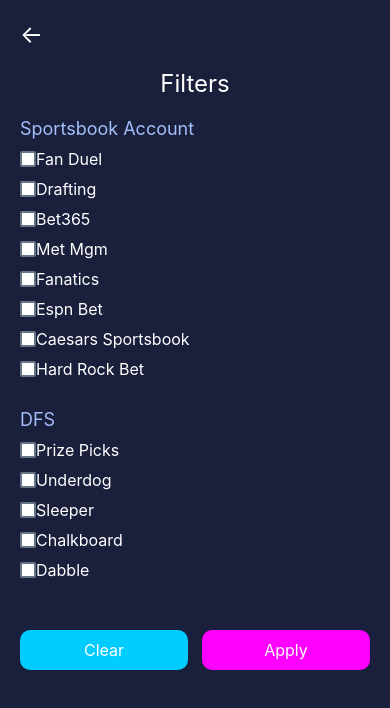
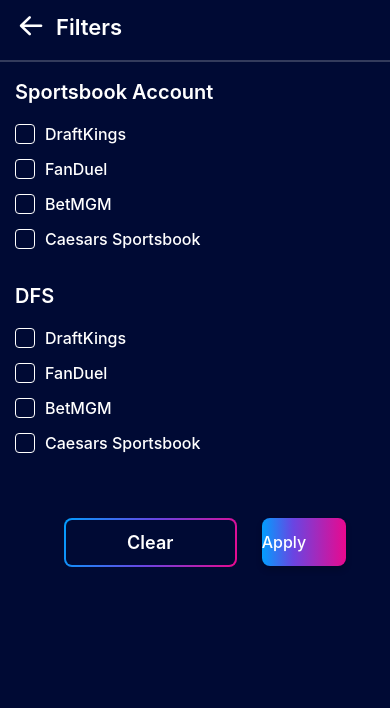
Before and after one commit to karthi2002/ODSLY, a React Native app: screen /LiveStack in a window 390 px wide. Shown: the top 708 px of the page. Built offline with nearby package versions, Linux system fonts and the light colour scheme.

Commit message:
60% of the project compeleted and have a few changes

```diff
--- /dev/null
+++ b/components/Input/DollarInputField.jsx
@@ -0,0 +1,102 @@
+import React, { useState } from 'react';
+import { View, Text, TextInput, StyleSheet, VirtualizedList } from 'react-native';
+import { FontAwesome } from '@expo/vector-icons';
+import Colors from '../../utils/Colors';
+
+export default function DollarInputField({
+  label,
+  value,
+  setValue,
+  placeholder,
+  pattern,
+  errorMessage,
+  style
+}) {
+  const [isFocused, setIsFocused] = useState(false);
+  const [error, setError] = useState('');
+
+  const handleBlur = () => {
+    setIsFocused(false);
+    if (pattern && !new RegExp(pattern).test(value)) {
+      setError(errorMessage || 'Invalid input');
+    } else {
+      setError('');
+    }
+  };
+
+  return (
+    <View style={styles.container}>
+
+      <Text style={[styles.label, style]}>{label}</Text>
+
+      <View style={[styles.inputWrapper, isFocused && styles.inputFocused]}>
+        <FontAwesome
+          name="dollar"
+          size={16}
+          color={Colors.secondary}
+          style={styles.icon}
+        />
+        <TextInput
+          style={[styles.input, style]}
+          keyboardType="numeric"
+          placeholder={isFocused ? '' : placeholder}
+          placeholderTextColor="#888"
+          value={value}
+          onChangeText={(text) => {
+            setValue(text);
+            if (error) setError('');
+          }}
+          onFocus={() => setIsFocused(true)}
+          onBlur={handleBlur}
+        />
+      </View>
+      {error && value ? (
+        <Text style={styles.errorText}>{error}</Text>
+      ) : null}
+    </View>
+  );
+}
+
+const styles = StyleSheet.create({
+  container: {
+    marginVertical: 15,
+    width: '100%',
+    position: 'relative',
+  },
+  label: {
+    position: 'absolute',
+    top: -10,
+    left: 10,
+    backgroundColor: Colors.background,
+    paddingHorizontal: 4,
+    fontSize: 14,
+    color: Colors.secondary,
+    zIndex: 1,
+  },
+  inputWrapper: {
+    flexDirection: 'row',
+    alignItems: 'center',
+    borderWidth: 1,
+    borderColor: Colors.secondary,
+    backgroundColor: Colors.background,
+    borderRadius: 8,
+    paddingHorizontal: 10,
+    height: 45,
+  },
+  inputFocused: {
+    borderColor: Colors.secondary,
+  },
+  icon: {
+    marginRight: 6,
+  },
+  input: {
+    flex: 1,
+    fontSize: 14,
+    color: Colors.secondary,
+  },
+  errorText: {
+    color: Colors.error,
+    fontSize: 12,
+    marginTop: 4,
+  },
+});
--- /dev/null
+++ b/components/Input/GradientCheckbox.jsx
@@ -0,0 +1,63 @@
+import React from "react";
+import { TouchableOpacity, Text, View, StyleSheet } from "react-native";
+import { LinearGradient } from 'expo-linear-gradient';
+import Colors from "../../utils/Colors";
+
+const GradientCheckbox = ({ label, checked, onToggle }) => {
+  return (
+    <TouchableOpacity style={styles.container} onPress={onToggle}>
+      {checked ? (
+        <LinearGradient
+          colors={['#029EFE', '#6945E2', '#E9098E']}
+          locations={[0, 0.37, 1]}
+          start={{ x: 0, y: 0 }}
+          end={{ x: 1, y: 0 }}
+          style={styles.gradientBorder}
+        >
+          <View style={styles.innerBox} />
+        </LinearGradient>
+      ) : (
+        <View style={styles.uncheckedBox} />
+      )}
+      <Text style={styles.label}>{label}</Text>
+    </TouchableOpacity>
+  );
+};
+
+const styles = StyleSheet.create({
+  container: {
+    flexDirection: "row",
+    alignItems: "center",
+    marginBottom: 15,
+  },
+  gradientBorder: {
+    width: 20,
+    height: 20,
+    borderRadius: 4,
+    padding: 2,
+    justifyContent: "center",
+    alignItems: "center",
+  },
+  innerBox: {
+    width: '100%',
+    height: '100%',
+    backgroundColor: Colors.background,
+    borderRadius: 2,
+  },
+  uncheckedBox: {
+    width: 20,
+    height: 20,
+    borderRadius: 4,
+    borderWidth: 1,
+    borderColor: Colors.secondary,
+    backgroundColor: Colors.background,
+  },
+  label: {
+    color: Colors.secondary,
+    fontSize: 16,
+    fontWeight: '500',
+    marginLeft: 10,
+  },
+});
+
+export default GradientCheckbox;
--- /dev/null
+++ b/json/Filters.jsx
@@ -0,0 +1,13 @@
+export const sportsbookFilter = [
+      { label: "DraftKings", status: false },
+      { label: "FanDuel", status: false },
+      { label: "BetMGM", status: false },
+      { label: "Caesars Sportsbook", status: false }
+];
+
+  export const DFSFilter = [
+    { label: "DraftKings", status: false },
+    { label: "FanDuel", status: false },
+    { label: "BetMGM", status: false },
+    { label: "Caesars Sportsbook", status: false }
+  ];
--- a/package.json
+++ b/package.json
@@ -11,6 +11,7 @@
   },
   "dependencies": {
     "@expo-google-fonts/inter": "^0.3.0",
+    "@react-native-community/checkbox": "^0.5.17",
     "@react-native-masked-view/masked-view": "^0.3.2",
     "@react-navigation/bottom-tabs": "^7.3.10",
     "@react-navigation/native": "^7.1.6",
--- a/screens/home/HomeScreen.jsx
+++ b/screens/home/HomeScreen.jsx
@@ -67,7 +67,7 @@
 
         <View style={styles.container}>
           <Text style={styles.sectionTitle}>Active Bets</Text>
-          <ScrollView horizontal showsHorizontalScrollIndicator={false}>
+          <ScrollView horizontal showsHorizontalScrollIndicator={false} style={{ marginRight: -15 }} >
             {activeBets.map((bet, index) => (
               <BetCard key={index} data={bet} type="active" />
             ))}
@@ -76,7 +76,7 @@
           <LineGradient />
 
           <Text style={styles.sectionTitle}>Live Game Watchlist</Text>
-          <ScrollView horizontal showsHorizontalScrollIndicator={false}>
+          <ScrollView horizontal showsHorizontalScrollIndicator={false} style={{ marginRight: -15 }} >
             {liveWatchlist.map((bet, index) => (
               <BetCard key={index} data={bet} type="watchlist" />
             ))}
--- a/screens/live/CreateBetScreen.jsx
+++ b/screens/live/CreateBetScreen.jsx
@@ -1,94 +1,94 @@
-import React, { useState } from 'react';
-import { View, Text, TextInput, Button, StyleSheet } from 'react-native';
+import React, { useState } from "react";
+import { ScrollView, View, Text, StyleSheet } from "react-native";
+import DropdownField from "../../components/Input/DropdownField";
+import DollarInputField from "../../components/Input/DollarInputField";
+import Colors from "../../utils/Colors";
+import CustomHeader from "../../layouts/CustomHeader";
+import GradientButton from "../../components/Button/GradientButton";
 
-const CreateBetScreen = () => {
-  const [sportsbookAccount, setSportsbookAccount] = useState('');
-  const [event, setEvent] = useState('');
-  const [betType, setBetType] = useState('');
-  const [odds, setOdds] = useState('');
-  const [wager, setWager] = useState('');
-  const [payout, setPayout] = useState('');
+export default function CreateBetScreen() {
+  const [selectedAccount, setSelectedAccount] = useState("");
+  const [selectedEvent, setSelectedEvent] = useState("");
+  const [selectedBetType, setSelectedBetType] = useState("");
 
-  const handleCreateBet = () => {
-
-    console.log({
-      sportsbookAccount,
-      event,
-      betType,
-      odds,
-      wager,
-      payout,
-    });
-  };
+  const [odd, setOdd] = useState("");
+  const [wager, setWager] = useState("");
+  const [payout, setPayout] = useState("");
 
   return (
     <View style={styles.container}>
-      <Text style={styles.header}>Create Bet</Text>
-      <TextInput
-        style={styles.input}
-        placeholder="Sportsbook Account"
-        value={sportsbookAccount}
-        onChangeText={setSportsbookAccount}
+      <CustomHeader title={"Create Bet"} />
+
+      <ScrollView
+        style={styles.content}
+        contentContainerStyle={{ paddingBottom: 100 }}
+        showsVerticalScrollIndicator={false}
+      >
+        <DropdownField
+          label="Sportsbook Account"
+          value={selectedAccount}
+          setValue={setSelectedAccount}
+          options={["Account 1", "Account 2", "Account 3"]}
         />
-      <TextInput
-        style={styles.input}
-        placeholder="Event"
-        value={event}
-        onChangeText={setEvent}
+
+        <DropdownField
+          label="Event"
+          value={selectedEvent}
+          setValue={setSelectedEvent}
+          options={["Event A", "Event B", "Event C"]}
         />
-      <TextInput
-        style={styles.input}
-        placeholder="Bet Type"
-        value={betType}
-        onChangeText={setBetType}
+
+        <DropdownField
+          label="Bet type"
+          value={selectedBetType}
+          setValue={setSelectedBetType}
+          options={["Single", "Multiple", "System", "Live", "Specials"]}
         />
-      <TextInput
-        style={styles.input}
-        placeholder="Odds"
-        value={odds}
-        onChangeText={setOdds}
-        keyboardType="numeric"
+
+        <DollarInputField
+          label="Odd"
+          value={odd}
+          setValue={setOdd}
+          placeholder="Enter Amount"
+          pattern="^\d+(\.\d{1,2})?$"
+          errorMessage="Enter a valid amount"
         />
-      <TextInput
-        style={styles.input}
-        placeholder="Wager"
+
+        <DollarInputField
+          label="Wager"
           value={wager}
-        onChangeText={setWager}
-        keyboardType="numeric"
+          setValue={setWager}
+          placeholder="Enter Amount"
+          pattern="^\d+(\.\d{1,2})?$"
+          errorMessage="Enter a valid amount"
         />
-      <TextInput
-        style={styles.input}
-        placeholder="Payout"
+
+        <DollarInputField
+          label="Payout"
           value={payout}
-        onChangeText={setPayout}
-        keyboardType="numeric"
+          setValue={setPayout}
+          placeholder="Enter Amount"
+          pattern="^\d+(\.\d{1,2})?$"
+          errorMessage="Enter a valid amount"
         />
-      <Button title="Create Bet" onPress={handleCreateBet} color="#00C4FF" />
+
+<GradientButton
+          label="Create Bet"
+          onPress={() => {}}
+          arrowEnable={false}
+        />
+      </ScrollView>
     </View>
   );
-};
+}
 
 const styles = StyleSheet.create({
   container: {
     flex: 1,
-    backgroundColor: '#1A2A44',
-    padding: 20,
+    backgroundColor: Colors.background,
   },
-  header: {
-    fontSize: 24,
-    color: '#FFFFFF',
-    textAlign: 'center',
-    marginBottom: 20,
-  },
-  input: {
-    height: 40,
-    borderColor: '#FFFFFF',
-    borderWidth: 1,
-    borderRadius: 5,
-    marginBottom: 10,
-    paddingHorizontal: 10,
-    color: '#FFFFFF',
+  content: {
+    paddingTop: 80,
+    paddingHorizontal: 15,
   },
 });
-
-export default CreateBetScreen;
--- a/screens/live/FiltersScreen.jsx
+++ b/screens/live/FiltersScreen.jsx
@@ -1,155 +1,131 @@
-import React, { useState } from 'react';
-import { View, Text, TouchableOpacity, StyleSheet, ScrollView, CheckBox } from 'react-native';
+import React, { useState } from "react";
+import {
+  View,
+  Text,
+  StyleSheet,
+  ScrollView,
+  Dimensions,
+} from "react-native";
+import { useNavigation } from "@react-navigation/native";
+import Colors from "../../utils/Colors";
+import GradientButton from "../../components/Button/GradientButton";
+import CustomHeader from "../../layouts/CustomHeader";
+import GradientCheckbox from "../../components/Input/GradientCheckbox";
+import { sportsbookFilter, DFSFilter } from "../../json/Filters";
+import GradientBorderButton from "../../components/Button/GradientBorderButton";
 
-const FiltersScreen = ({ navigation }) => {
-  const [sportsbookFilters, setSportsbookFilters] = useState({
-    fanDuel: false,
-    drafting: false,
-    bet365: false,
-    metMgm: false,
-    fanatics: false,
-    espnBet: false,
-    caesarsSportsbook: false,
-    hardRockBet: false,
-  });
+const { width } = Dimensions.get("window");
 
-  const [dfsFilters, setDfsFilters] = useState({
-    prizePicks: false,
-    underdog: false,
-    sleeper: false,
-    chalkboard: false,
-    dabble: false,
-  });
+const FiltersScreen = () => {
+  const navigation = useNavigation();
 
-  const handleClear = () => {
-    setSportsbookFilters({
-      fanDuel: false,
-      drafting: false,
-      bet365: false,
-      metMgm: false,
-      fanatics: false,
-      espnBet: false,
-      caesarsSportsbook: false,
-      hardRockBet: false,
-    });
-    setDfsFilters({
-      prizePicks: false,
-      underdog: false,
-      sleeper: false,
-      chalkboard: false,
-      dabble: false,
-    });
+  const [sportsbookSelections, setSportsbookSelections] = useState(
+    sportsbookFilter.map((item) => ({ ...item }))
+  );
+
+  const [dfsSelections, setDfsSelections] = useState(
+    DFSFilter.map((item) => ({ ...item }))
+  );
+
+
+  const toggleSelection = (type, index) => {
+    const updateSelections = (data) =>
+      data.map((item, i) =>
+        i === index ? { ...item, selected: !item.selected } : item
+      );
+
+    if (type === "sportsbook") {
+      setSportsbookSelections(updateSelections(sportsbookSelections));
+    } else {
+      setDfsSelections(updateSelections(dfsSelections));
+    }
   };
 
-  const handleApply = () => {
-    // Handle apply logic here
-    navigation.goBack();
+  const clearSelections = () => {
+    setSportsbookSelections(sportsbookSelections.map((item) => ({ ...item, selected: false })));
+    setDfsSelections(dfsSelections.map((item) => ({ ...item, selected: false })));
   };
 
   return (
-    <ScrollView style={styles.container}>
-      <TouchableOpacity style={styles.back} onPress={() => navigation.goBack()}>
-        <Text style={styles.backText}>←</Text>
-      </TouchableOpacity>
-      <Text style={styles.title}>Filters</Text>
+    <View style={styles.container}>
+      <CustomHeader title={"Filters"} />
 
-      <View style={styles.section}>
-        <Text style={styles.sectionTitle}>Sportsbook Account</Text>
-        {Object.keys(sportsbookFilters).map((key) => (
-          <View key={key} style={styles.checkboxContainer}>
-            <CheckBox
-              value={sportsbookFilters[key]}
-              onValueChange={(value) => setSportsbookFilters({ ...sportsbookFilters, [key]: value })}
-              tintColors={{ true: '#a3bffa', false: '#a3bffa' }}
+      <ScrollView
+        style={styles.content}
+        contentContainerStyle={{ paddingBottom: 100 }}
+        showsVerticalScrollIndicator={false}
+      >
+        <View style={styles.bookType}>
+          <Text style={styles.bookName}>Sportsbook Account</Text>
+          {sportsbookSelections.map((account, index) => (
+            <GradientCheckbox
+              key={index}
+              label={account.label}
+              checked={account.selected}
+              onToggle={() => toggleSelection("sportsbook", index)}
             />
-            <Text style={styles.checkboxLabel}>{key.charAt(0).toUpperCase() + key.slice(1).replace(/([A-Z])/g, ' $1')}</Text>
-          </View>
           ))}
         </View>
 
-      <View style={styles.section}>
-        <Text style={styles.sectionTitle}>DFS</Text>
-        {Object.keys(dfsFilters).map((key) => (
-          <View key={key} style={styles.checkboxContainer}>
-            <CheckBox
-              value={dfsFilters[key]}
-              onValueChange={(value) => setDfsFilters({ ...dfsFilters, [key]: value })}
-              tintColors={{ true: '#a3bffa', false: '#a3bffa' }}
+        <View style={styles.bookType}>
+          <Text style={styles.bookName}>DFS</Text>
+          {dfsSelections.map((account, index) => (
+            <GradientCheckbox
+              key={index}
+              label={account.label}
+              checked={account.selected}
+              onToggle={() => toggleSelection("dfs", index)}
             />
-            <Text style={styles.checkboxLabel}>{key.charAt(0).toUpperCase() + key.slice(1).replace(/([A-Z])/g, ' $1')}</Text>
-          </View>
           ))}
         </View>
 
         <View style={styles.buttonContainer}>
-        <TouchableOpacity style={[styles.button, styles.clearButton]} onPress={handleClear}>
-          <Text style={styles.buttonText}>Clear</Text>
-        </TouchableOpacity>
-        <TouchableOpacity style={[styles.button, styles.applyButton]} onPress={handleApply}>
-          <Text style={styles.buttonText}>Apply</Text>
-        </TouchableOpacity>
+          <GradientBorderButton
+            title="Clear"
+            onPress={clearSelections}
+            showBorderGradient={true}
+            backgroundColor={Colors.background}
+            textColor={Colors.secondary}
+            showTextGradient={false}
+            disabled={false}
+            paddingVertical={12}
+            style={{ width: "48%" }}
+          />
+          <GradientButton
+            label="Apply"
+            onPress={() => {}}
+            arrowEnable={false}
+            style={{ width: "100%" }}
+          />
         </View>
       </ScrollView>
+    </View>
   );
 };
 
 const styles = StyleSheet.create({
   container: {
     flex: 1,
-    backgroundColor: '#1a1f3c',
-    padding: 20,
+    backgroundColor: Colors.background,
   },
-  back: {
+  content: {
+    paddingTop: 80,
+    paddingHorizontal: 15,
+  },
+  bookName: {
+    fontSize: 20,
+    marginBottom: 20,
+    fontWeight: "600",
+    color: Colors.secondary,
+  },
+  bookType: {
     marginBottom: 20,
   },
-  backText: {
-    fontSize: 24,
-    color: '#fff',
-  },
-  title: {
-    fontSize: 24,
-    color: '#fff',
-    marginBottom: 20,
-    textAlign: 'center',
-  },
-  section: {
-    marginBottom: 20,
-  },
-  sectionTitle: {
-    fontSize: 18,
-    color: '#a3bffa',
-    marginBottom: 10,
-  },
-  checkboxContainer: {
-    flexDirection: 'row',
-    alignItems: 'center',
-    marginBottom: 10,
-  },
-  checkboxLabel: {
-    color: '#fff',
-    fontSize: 16,
-  },
   buttonContainer: {
-    flexDirection: 'row',
-    justifyContent: 'space-between',
+    flexDirection: "row",
+    justifyContent: "center",
+    gap: 5,
     marginTop: 20,
-  },
-  button: {
-    paddingVertical: 10,
-    paddingHorizontal: 20,
-    borderRadius: 10,
-    width: '48%',
-    alignItems: 'center',
-  },
-  clearButton: {
-    backgroundColor: '#00ccff',
-  },
-  applyButton: {
-    backgroundColor: '#ff00ff',
-  },
-  buttonText: {
-    color: '#fff',
-    fontSize: 16,
   },
 });
 
```
Also changed, not shown: screens/live/LiveScreen.jsx (+30 -16 lines), screens/profile/EditProfileScreen.jsx (+4 -3 lines), 1 other file (tests, documents, lock files or other folders). Lines whose indentation alone changed are shown as unchanged.
